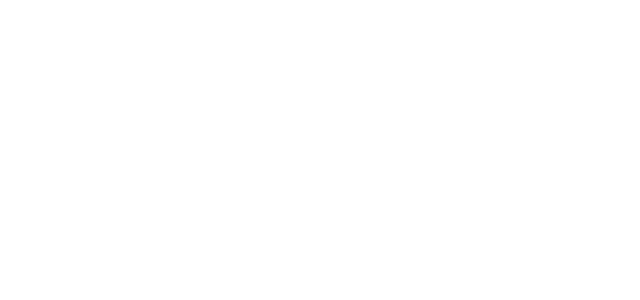
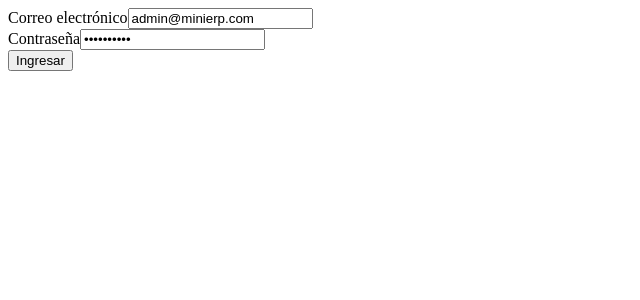
Before and after one commit to OscarLezcano/Proyecto, a React (Vite) app: page / in a window 1280 px wide. Shown: the top 300 px of the page, without its empty margins (0-640 px from the left). Built offline with nearby package versions, Linux system fonts and the light colour scheme.

Commit message:
feat: agregue Login, TablaProducto aún no funciona
Se añadió el componente de Login a App.tsx.
La implementación de TablaProducto está incompleta y presenta fallos por ser
async;

```diff
--- a/src/App.tsx
+++ b/src/App.tsx
@@ -1,5 +1,13 @@
+import Login from "./components/Login";
+import TablaProducto from "./components/TablaProducto";
+
 function App() {
-	return <></>;
+	//Hice mi mejor intento para cargar la TablaProducto pero por alguna razon no funciona
+	return (
+		<>
+			<Login />
+		</>
+	);
 }
 
 export default App;
--- /dev/null
+++ b/src/components/Login.tsx
@@ -0,0 +1,48 @@
+import Api from "../api/Api";
+
+function Login({ email = "admin@minierp.com", contrasena = "test123456" }) {
+	return (
+		<>
+			<form
+				onSubmit={async (e) => {
+					e.preventDefault();
+					const fd = new FormData(e.currentTarget);
+					const email = String(fd.get("email") ?? "");
+					const password = String(fd.get("contrasena") ?? "");
+					// Guarda el token el localStorage
+					// ! Estaria lindo que mostrase un error
+					localStorage.setItem("token", await Api.getToken(email, password));
+					console.log("Token guardado :)");
+				}}
+			>
+				<div>
+					<label htmlFor="email">Correo electrónico</label>
+					<input
+						id="email"
+						name="email"
+						type="email"
+						defaultValue={email}
+						required
+					/>
+				</div>
+
+				<div>
+					<label htmlFor="contrasena">Contraseña</label>
+					<input
+						id="contrasena"
+						name="contrasena"
+						type="password"
+						defaultValue={contrasena}
+						required
+					/>
+				</div>
+
+				<div>
+					<button type="submit">Ingresar</button>
+				</div>
+			</form>
+		</>
+	);
+}
+
+export default Login;
```
Also changed, not shown: src/components/TablaProducto.tsx (+31 -2 lines).
